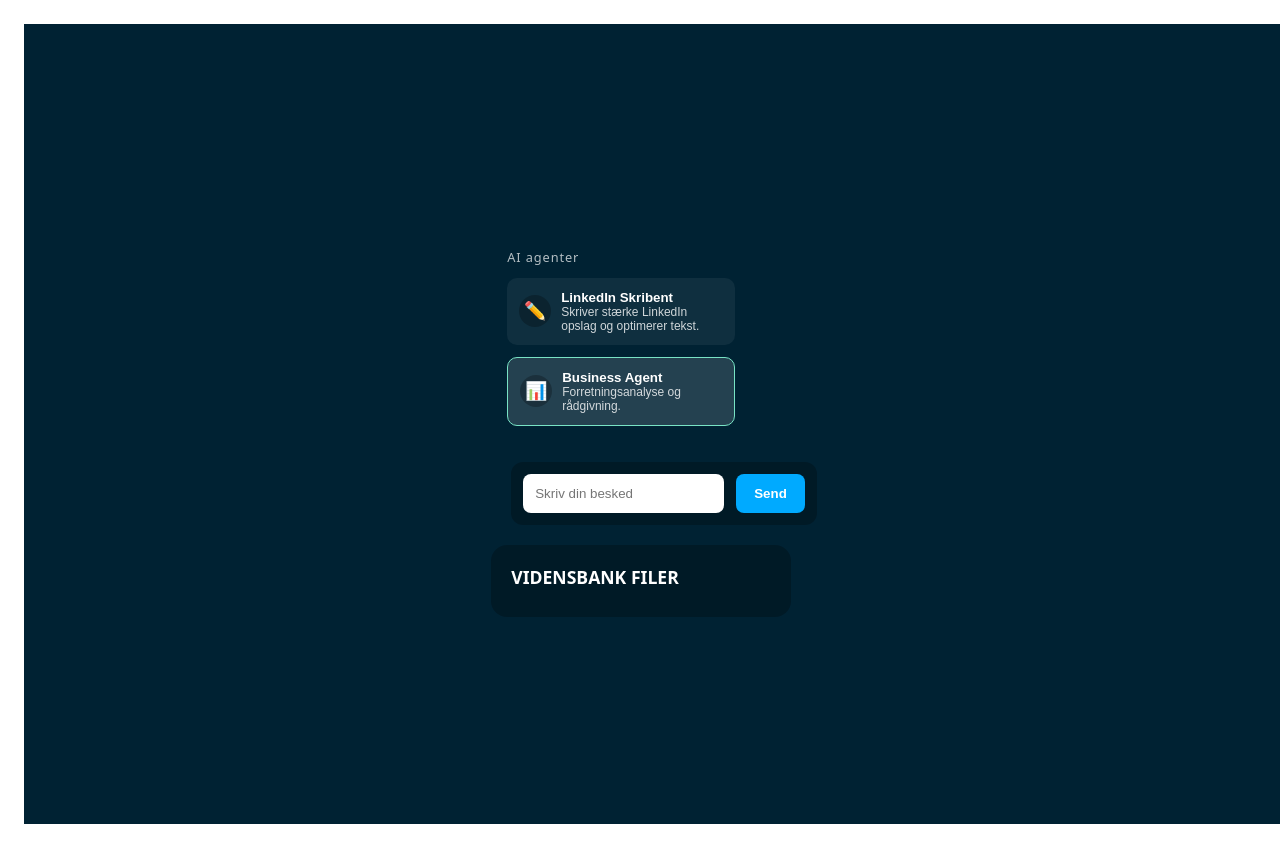
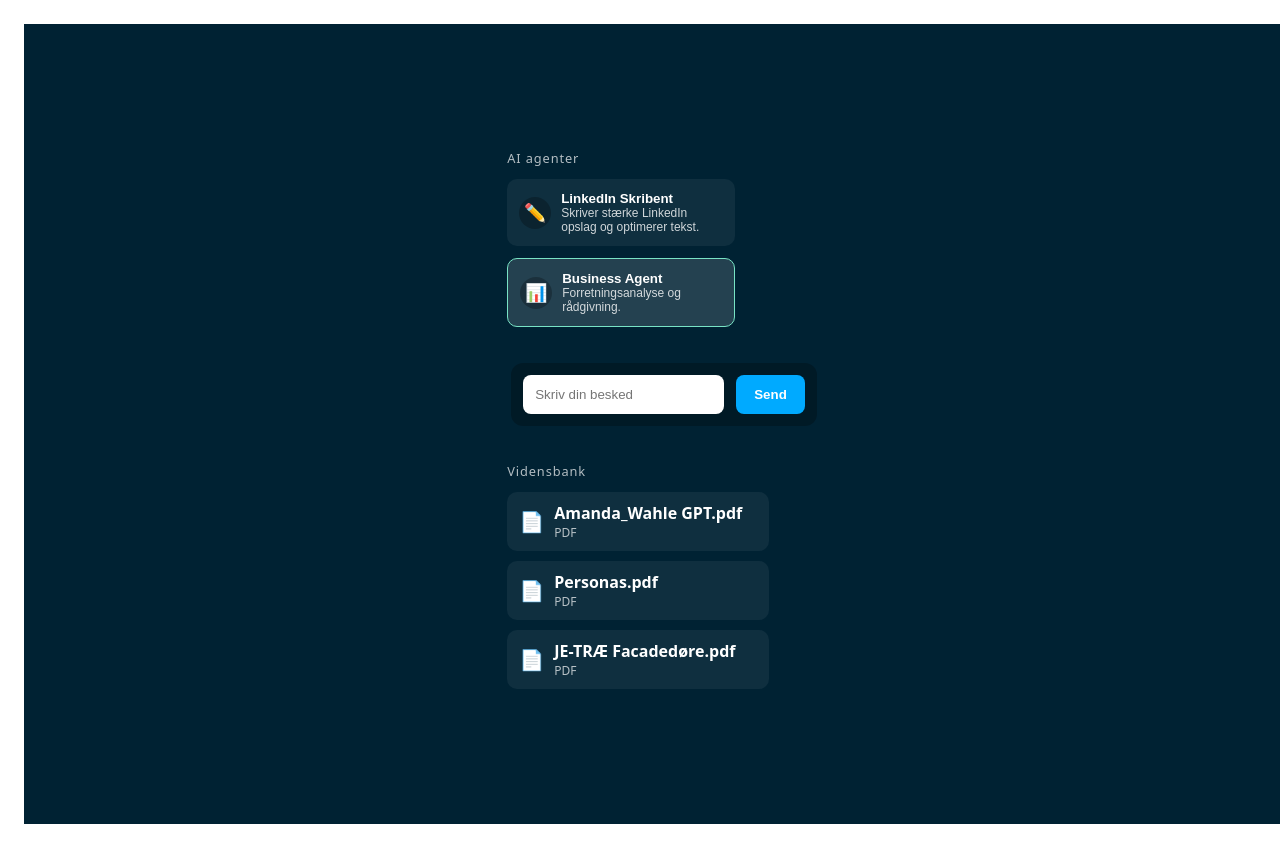
Before and after one commit to JacobHonore1/zaxis-agentchat, a Next.js app: page / in a window 1280 px wide. Shown: the top 848 px of the page. Built offline with nearby package versions, Linux system fonts and the light colour scheme.

Commit message:
Update KnowledgeSidebar.tsx

```diff
--- a/components/KnowledgeSidebar.tsx
+++ b/components/KnowledgeSidebar.tsx
@@ -1,77 +1,63 @@
-"use client";
+'use client';
 
 type FileItem = {
-  id: string;
   name: string;
-  mimeType?: string | null;
+  type: string;
 };
 
-type Props = {
-  files?: FileItem[];
-};
-
-export default function KnowledgeSidebar({ files = [] }: Props) {
-  function shortMime(mime?: string | null) {
-    if (!mime) return "ukendt";
-
-    if (mime.includes("pdf")) return "PDF";
-    if (mime.includes("word")) return "DOCX";
-    if (mime.includes("plain")) return "TXT";
-
-    const simple = mime.split("/").pop();
-    return simple ? simple.toUpperCase() : "FILE";
-  }
-
-  function getIcon(mime?: string | null) {
-    if (!mime) return "📄";
-
-    if (mime.includes("pdf")) return "📕";
-    if (mime.includes("word")) return "📘";
-    if (mime.includes("plain")) return "📄";
-
-    return "📁";
-  }
+export default function KnowledgeSidebar() {
+  const mockFiles: FileItem[] = [
+    { name: "Amanda_Wahle GPT.pdf", type: "PDF" },
+    { name: "Personas.pdf", type: "PDF" },
+    { name: "JE-TRÆ Facadedøre.pdf", type: "PDF" }
+  ];
 
   return (
     <div
       style={{
-        width: 260,
-        background: "rgba(0,0,0,0.25)",
-        padding: 20,
-        borderRadius: 16,
-        overflowY: "auto",
+        height: "100%",
+        padding: 16,
         display: "flex",
         flexDirection: "column",
-        gap: 12,
+        color: "white",
+        overflow: "hidden"
       }}
     >
-      <div style={{ fontSize: "1.1rem", fontWeight: 700, color: "white", marginBottom: 8 }}>
-        VIDENSBANK FILER
+      <div
+        style={{
+          fontSize: "0.8rem",
+          opacity: 0.7,
+          letterSpacing: "0.07em",
+          marginBottom: 12
+        }}
+      >
+        Vidensbank
       </div>
 
-      {files.map((f) => (
+      <div style={{ flex: 1, overflowY: "auto", paddingRight: 6 }}>
+        {mockFiles.map((f, i) => (
           <div
-          key={f.id}
+            key={i}
             style={{
-            background: "rgba(255,255,255,0.05)",
-            borderRadius: 12,
               padding: "10px 12px",
-            color: "white",
+              background: "rgba(255,255,255,0.06)",
+              borderRadius: 10,
+              marginBottom: 10,
               display: "flex",
-            flexDirection: "column",
-            gap: 4,
+              gap: 10,
+              alignItems: "center"
             }}
           >
-          <div style={{ fontSize: "1rem", display: "flex", alignItems: "center", gap: 8 }}>
-            <span style={{ fontSize: "1.3rem" }}>{getIcon(f.mimeType)}</span>
-            {f.name}
+            <span style={{ fontSize: 20 }}>📄</span>
+            <div style={{ flex: 1 }}>
+              <div style={{ fontWeight: 600 }}>{f.name}</div>
+              <div style={{ opacity: 0.7, fontSize: "0.75rem" }}>
+                {f.type}
               </div>
-
-          <div style={{ opacity: 0.6, fontSize: "0.85rem" }}>
-            {shortMime(f.mimeType)}
             </div>
           </div>
         ))}
       </div>
+    </div>
   );
 }
```
Lines whose indentation alone changed are shown as unchanged.
